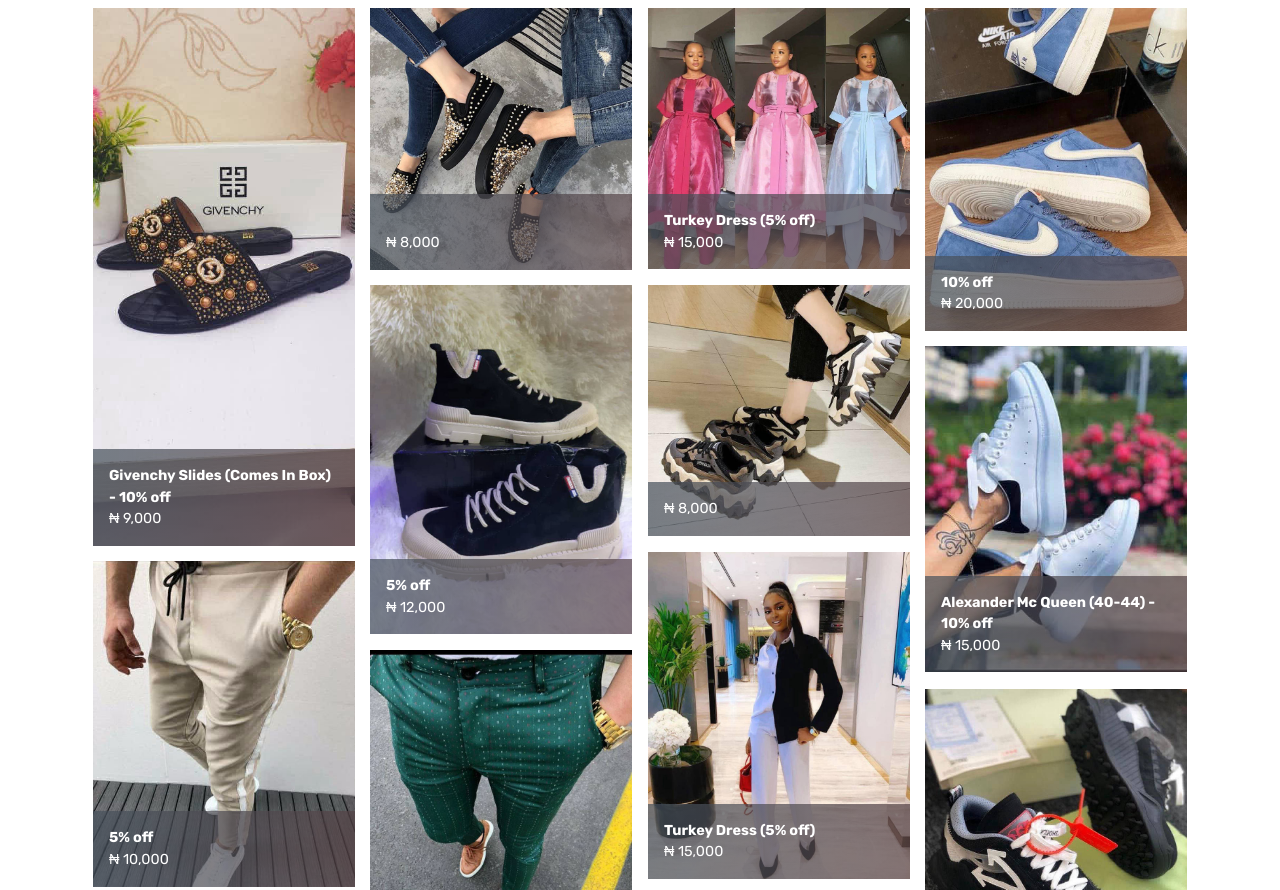
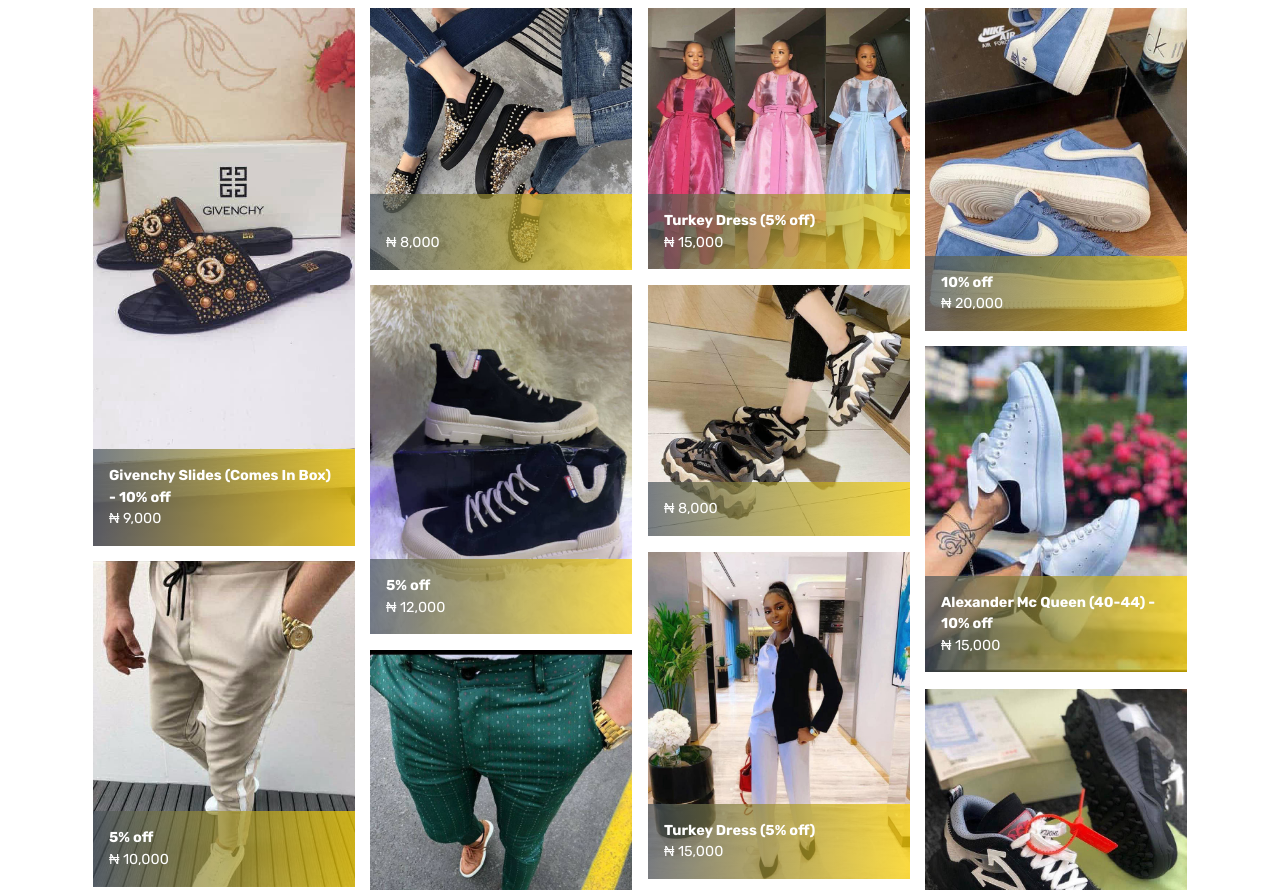
Before and after one commit to TechShrewdNG/whitney02, a plain HTML site: page index.html in a window 1280 px wide. Shown: the top 890 px of the page. Drawn offline with Linux system fonts and the light colour scheme; files whose address does not match are found by name.

```diff
--- a/assets/mobirise/css/mbr-additional.css
+++ b/assets/mobirise/css/mbr-additional.css
@@ -735,11 +735,11 @@
   top: 0;
   width: 100%;
   height: 100%;
-  background: #554346;
+  background: #ffd700;
   opacity: 0;
   -webkit-transition: 0.2s opacity ease-in-out;
   transition: 0.2s opacity ease-in-out;
-  background: linear-gradient(to left, #554346, #45505b) !important;
+  background: linear-gradient(to left, #ffd700, #45505b) !important;
 }
 .cid-rSJook38Yc .mbr-gallery-item > div:hover .mbr-gallery-title::before {
   background: transparent !important;
@@ -765,9 +765,9 @@
   left: 0;
   z-index: -1;
   position: absolute;
-  background: #554346 !important;
+  background: #ffd700 !important;
   opacity: 0.7;
   -webkit-transition: 0.2s background ease-in-out;
   transition: 0.2s background ease-in-out;
-  background: linear-gradient(to left, #554346, #45505b) !important;
+  background: linear-gradient(to left, #ffd700, #45505b) !important;
 }
--- a/index.html
+++ b/index.html
@@ -34,7 +34,7 @@
 </section>
 
 
-  <section class="engine"><a href="https://mobirise.info/q">responsive site templates</a></section><script src="assets/web/assets/jquery/jquery.min.js"></script>
+  <section class="engine"><a href="https://mobirise.info/n">free simple web templates</a></section><script src="assets/web/assets/jquery/jquery.min.js"></script>
   <script src="assets/popper/popper.min.js"></script>
   <script src="assets/bootstrap/js/bootstrap.min.js"></script>
   <script src="assets/tether/tether.min.js"></script>
```
Also changed, not shown: 1 other file.
